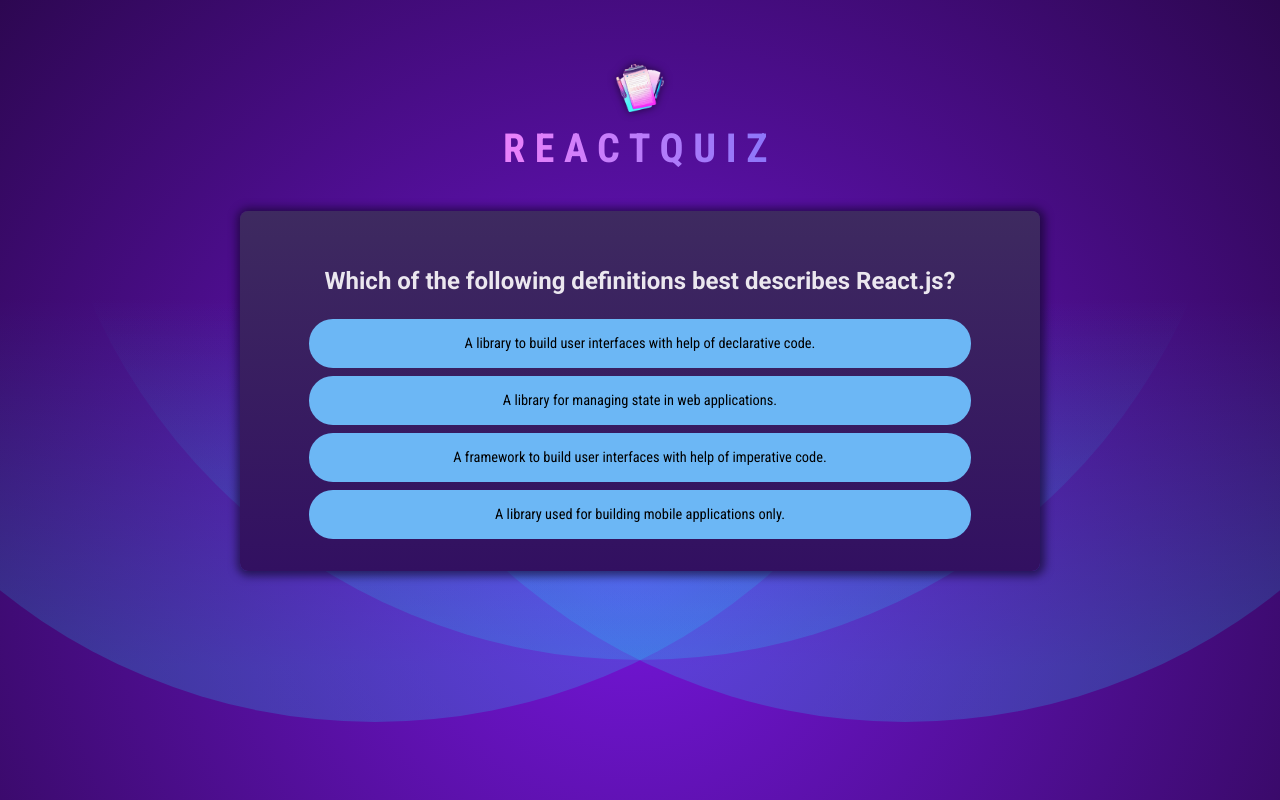
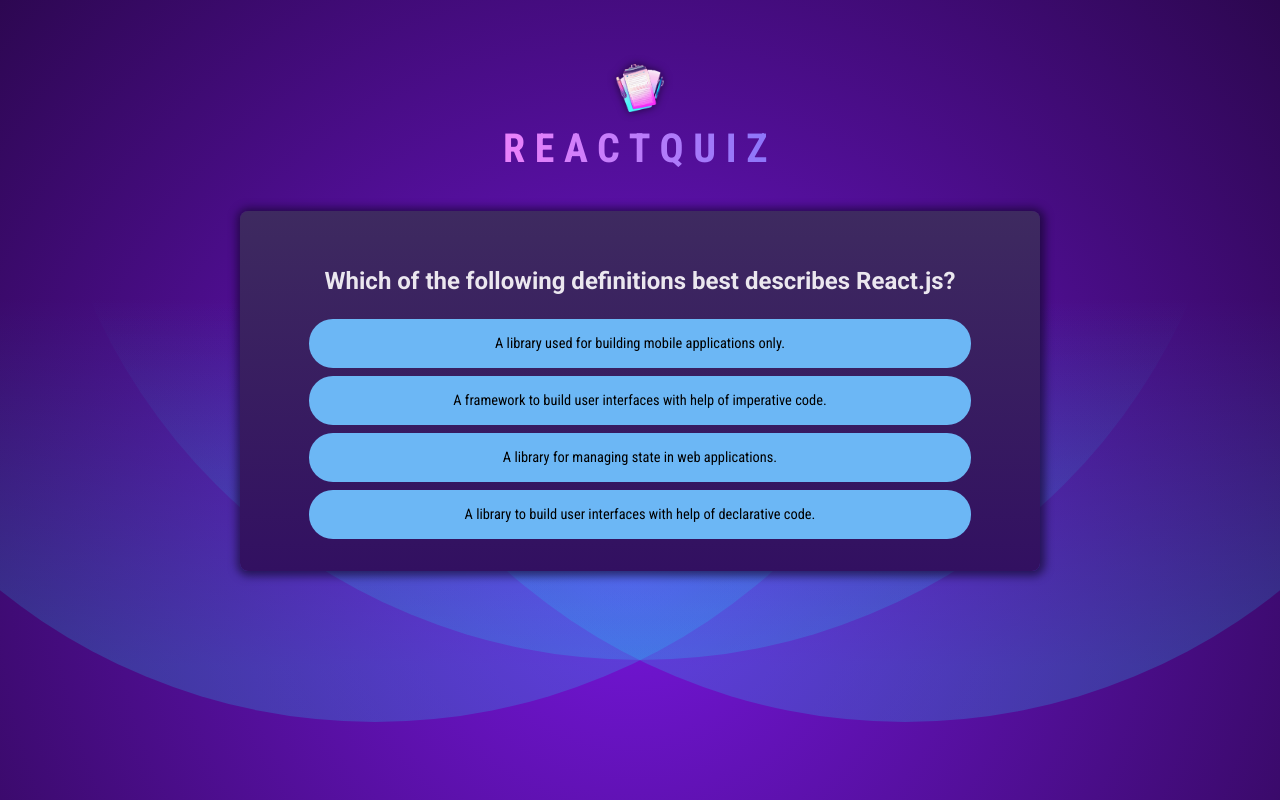
Before and after one commit to s15-coder/QuizApp, a React (Vite) app: page / in a window 1280 px wide. Built offline with nearby package versions, Linux system fonts and the light colour scheme.

Commit message:
feat(quiz): shuffle answer and update quiz logic

```diff
--- a/src/components/Quiz.jsx
+++ b/src/components/Quiz.jsx
@@ -1,19 +1,32 @@
 import { useState } from "react"
+import QuizCompletedImg from "../assets/quiz-complete.png"
 import QUESTIONS from "../questions"
+
 export default function Quiz(){
     const [answers, setAnswers] = useState([])
     const currentActiveQuestion = answers.length;
-
+    const isQuizCompleted = QUESTIONS.length === currentActiveQuestion
     function handleSelectAnswer(answer){
         setAnswers(prevAnswers=>{
             return [...prevAnswers,answer]
         })
     }
+    if(isQuizCompleted){
+        return <div id="summary">
+            <img src={QuizCompletedImg} alt="Quiz completed image" />
+            <h2>Quiz Completed</h2>
+        </div>
+    }
+
+
+    const shuffledAnswers = [...QUESTIONS[currentActiveQuestion].answers]
+    shuffledAnswers.sort(()=>Math.random() - 0.5)
+
     return <div id="quiz">
     <div id="questions">
         <h2>{QUESTIONS[currentActiveQuestion].text}</h2>
         <ul id="answers">
-            {QUESTIONS[currentActiveQuestion].answers.map((answer)=>{
+            {shuffledAnswers.map((answer)=>{
                 return <li key={answer} className="answer">
                     <button onClick={()=>handleSelectAnswer(answer)}>{answer}</button>
                 </li>
```
